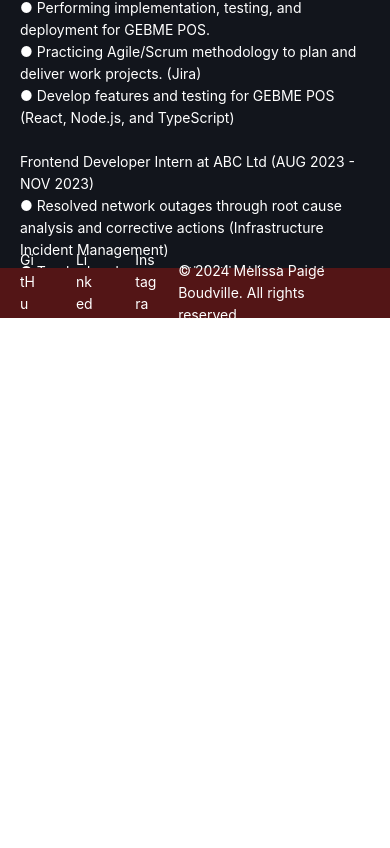
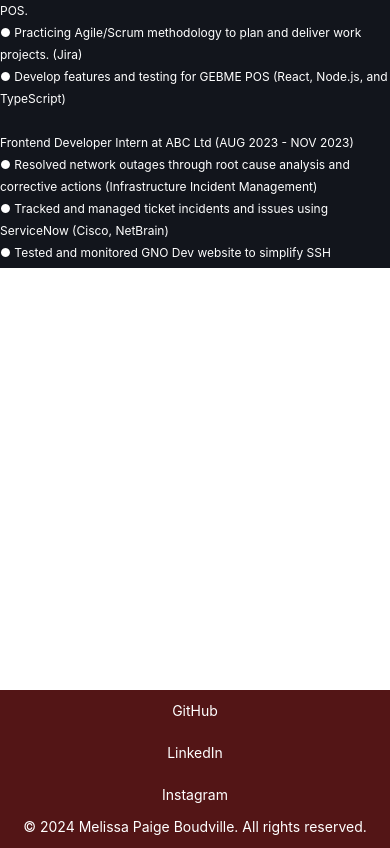
Before and after one commit to MPB2000/melissa-portfolio-v1, a Next.js app: page / in a window 390 px wide. Shown: the part 1048-1896 px from the top of the page. Before the commit the page ends 1463 px from the top, so only its background shows below. Built offline with nearby package versions, Linux system fonts and the light colour scheme; what @ant-design/nextjs-registry would draw is missing.

Commit message:
chore/add mobile view
Still looks a bit weird

```diff
--- a/src/app/Experiences/index.tsx
+++ b/src/app/Experiences/index.tsx
@@ -1,21 +1,41 @@
 import { Colors } from "@/theme/Colors";
 import { Flex, Typography } from "antd";
+import styled from "styled-components";
 const { Text, Title } = Typography;
+
+const TextStyled = styled(Text)`
+  font-size: 21px;
+  @media (max-width: 500px) {
+    font-size: 12px;
+  }
+`
+const Container = styled.div`
+  display: flex;
+  flex-direction: column;
+  min-height: 100vh;
+`;
+
+const Content = styled.div`
+  flex: 1;
+  overflow-y: auto;
+`;
 
 export const Experiences = () => {
   return (
+    <Container>
+    <Content>
     <Flex
       style={{
         height: "50vh",
         background: Colors.BLACK,
       }}
     >
-    <Typography style={{ padding: "20px", borderRadius: "5px" }}>
-      <Title level={4} style={{ color: "#fff" }}>
-        Work Experience
-      </Title>
-      <Text style={{ whiteSpace: "pre-wrap", color: "#fff" }}>
-        {`Software Developer at ON2IT (APR 2023 - Present)
+      <Typography>
+        <Title level={4} style={{ color: "#fff" }}>
+          Work Experience
+        </Title>
+        <TextStyled style={{ whiteSpace: "pre-wrap", color: "#fff" }}>
+          {`Software Developer at ON2IT (APR 2023 - Present)
 ● Develop features for GEBME admin portal using Spring MVC framework (HTML, Angular JS, Java)
 ● Performing implementation, testing, and deployment for GEBME POS.
 ● Practicing Agile/Scrum methodology to plan and deliver work projects. (Jira)
@@ -26,8 +46,10 @@ Frontend Developer Intern at ABC Ltd (AUG 2023 - NOV 2023)
 ● Tracked and managed ticket incidents and issues using ServiceNow (Cisco, NetBrain)
 ● Tested and monitored GNO Dev website to simplify SSH connection process for users (WinSCP, PuTTY)
 ● Obtained lists of Open Gear Devices from collaborating with overseas networking teams.`}
-      </Text>
-    </Typography>
+        </TextStyled>
+      </Typography>
     </Flex>
+    </Content>
+    </Container>
   );
 };
--- a/src/components/Footer/index.tsx
+++ b/src/components/Footer/index.tsx
@@ -1,20 +1,43 @@
 import { Colors } from "@/theme/Colors";
 import { Flex, Typography } from "antd";
+import styled from "styled-components";
 const { Link, Text } = Typography;
+
+const FooterContainer = styled(Flex)`
+  height: 50px;
+  align-items: center;
+  gap: 20px;
+  padding-inline: 20px;
+  justify-content: space-evenly;
+  background: ${Colors.MAROON};
+
+  @media (max-width: 500px) {
+    flex-direction: column;
+    height: auto;
+    padding: 10px;
+    gap: 10px;
+  }
+`;
+
+const LinksContainer = styled(Flex)`
+  gap: 40px;
+
+  @media (max-width: 500px) {
+    gap: 20px;
+    flex-direction: column;
+    align-items: center;
+  }
+`;
+
+const FooterText = styled(Text)`
+  color: #fff;
+  text-align: center;
+`;
 
 export const Footer = () => {
   return (
-    <Flex
-      style={{
-        height: 50,
-        alignItems: "center",
-        gap: 20,
-        paddingInline: 20,
-        justifyContent: "space-evenly",
-        background: Colors.MAROON,
-      }}
-    >
-      <Flex style={{ gap: 40 }}>
+    <FooterContainer>
+      <LinksContainer>
         <Link
           href="https://github.com/MPB2000"
           target="_blank"
@@ -39,11 +62,10 @@ export const Footer = () => {
         >
           Instagram
         </Link>
-      </Flex>
-      <Text style={{ color: "#fff" }}>
-        &copy; {new Date().getFullYear()} Melissa Paige Boudville. All rights
-        reserved.
-      </Text>
-    </Flex>
+      </LinksContainer>
+      <FooterText>
+        &copy; {new Date().getFullYear()} Melissa Paige Boudville. All rights reserved.
+      </FooterText>
+    </FooterContainer>
   );
 };
```
